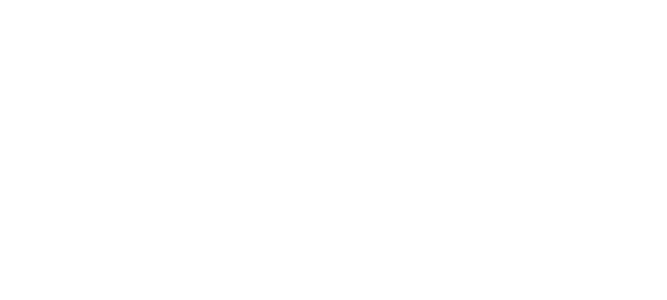
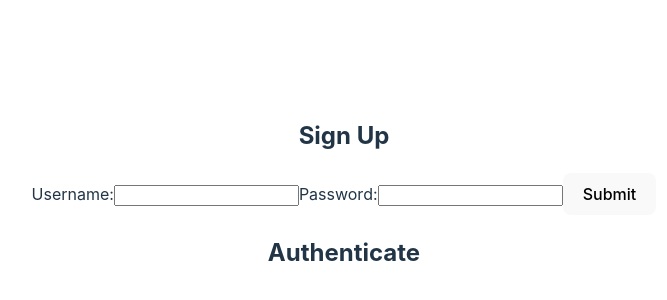
Before and after one commit to cturnbull19/block27-reactForms, a React (Vite) app: page / in a window 1280 px wide. Shown: the part 206-506 px from the top of the page, without its empty margins (296-963 px from the left). Built offline with nearby package versions, Linux system fonts and the light colour scheme.

Commit message:
signup form made and submit button works

```diff
--- a/src/App.jsx
+++ b/src/App.jsx
@@ -1,13 +1,19 @@
-
+import { useState } from 'react'
 import './App.css'
+import SignUpForm from './components/SignUpForm'
+import Authenticate from './components/Authenticate'
 
 function App() {
 
+  const [token, setToken] = useState(null)
+
   return (
     <>
+      <SignUpForm token={token} setToken={setToken} />
 
+      <Authenticate token={token} setToken={setToken} />
     </>
-  )
+  );
 }
 
 export default App
--- /dev/null
+++ b/src/components/Authenticate.jsx
@@ -0,0 +1,9 @@
+export default function Authenticate() {
+
+
+    return(
+        <>
+        <h2>Authenticate</h2>
+        </>
+    )
+}
--- /dev/null
+++ b/src/components/SignUpForm.jsx
@@ -0,0 +1,61 @@
+import { useState } from 'react'
+
+export default function SignUpForm() {
+
+    const [username, setUsername] = useState("")
+    const [password, setPassword] = useState("")
+    const [error, setError] = useState(null)
+
+    //Submit function
+    async function handleSubmit(event) {
+        //Prevent refresh of page
+        event.preventDefault()
+
+        //Read the data from state
+        console.log({username, password})
+
+        try {
+            const response = await fetch ("https://fsa-jwt-practice.herokuapp.com/signup")
+            const result = await response.json();
+            console.log(result);
+
+        } catch(error) {
+            setError(error.message);
+        }
+        //setUsername("");
+    }
+
+    return(
+        <>
+        <h2>Sign Up</h2>
+        {error && <p>{error}</p>}
+
+        <form method='post' onSubmit={handleSubmit}>
+            <label>Username:{""}
+                <input
+                    type='text'
+                    value={username}
+                    onChange= {(event) => {
+                        setUsername(event.target.value)
+
+                    }}
+                />
+
+            </label>
+
+            <label>Password:{""}
+                <input
+                    type='text'
+                    value={password}
+                    onChange= {(event) => {
+                        setPassword(event.target.value)
+                    }}
+                />
+
+            </label>
+
+            <button type="submit">Submit</button>
+        </form>
+        </>
+    )
+}
```
